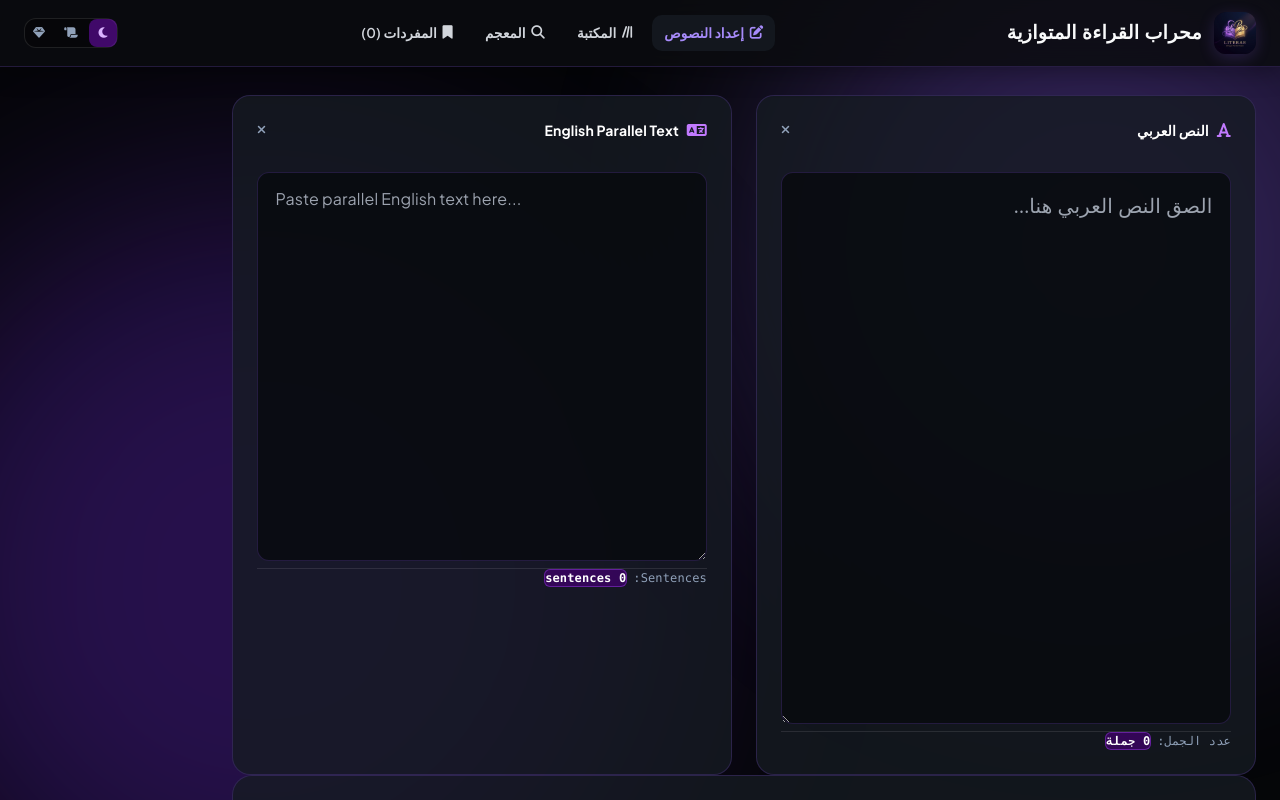
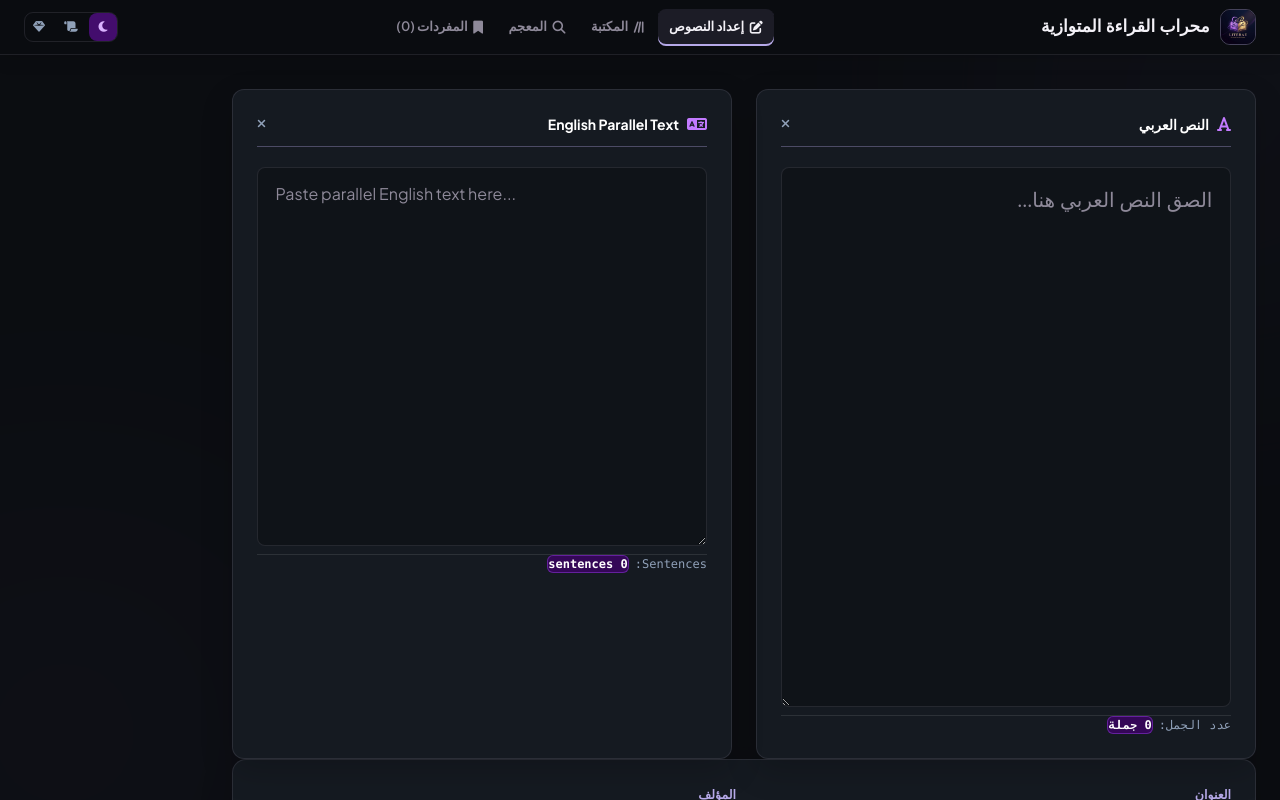
Before and after one commit to ddsddr21-beep/Madeit, a React (Vite) app: page / in a window 1280 px wide. Shown: the top 800 px of the page. Built offline with nearby package versions, Linux system fonts and the light colour scheme; a web font is replaced by a local one.

Commit message:
feat: refine premium reading interface

```diff
--- a/src/index.css
+++ b/src/index.css
@@ -1955,3 +1955,215 @@ body.theme-emerald .vocab-card:hover {
 ::-webkit-scrollbar-track { background: var(--bg-obsidian); }
 ::-webkit-scrollbar-thumb { background: var(--glass-border-violet); border-radius: 4px; }
 ::-webkit-scrollbar-thumb:hover { background: var(--violet-primary); }
+
+
+/* ======================== PREMIUM READING REDESIGN ========================
+   A calm, content-first layer that keeps the existing component contracts intact. */
+:root {
+  --bg-obsidian: #0b0d11;
+  --bg-surface: #12161c;
+  --bg-card: #151a21;
+  --bg-input: #0f1318;
+  --violet-primary: #8b78c7;
+  --violet-light: #b6a9e8;
+  --violet-dark: #66559b;
+  --violet-glow: rgba(139, 120, 199, 0.14);
+  --accent: #b6a9e8;
+  --text-primary: #f3f1f7;
+  --text-secondary: #c3bfcc;
+  --text-muted: #8e8999;
+  --text-accent: #c8bff0;
+  --glass-bg: #151a21;
+  --glass-border: rgba(214, 207, 234, 0.11);
+  --glass-border-violet: rgba(182, 169, 232, 0.34);
+  --glass-shadow: 0 12px 32px rgba(0, 0, 0, 0.18);
+}
+
+body {
+  line-height: 1.65;
+  letter-spacing: 0;
+}
+
+.ambient-background {
+  background: var(--bg-obsidian);
+}
+
+.ambient-orb {
+  opacity: 0.055;
+  filter: blur(150px);
+  animation: none;
+}
+
+.orb-1 { width: 34vw; height: 34vw; top: -16%; right: -12%; }
+.orb-2 { width: 38vw; height: 38vw; bottom: -22%; left: -14%; }
+
+.header {
+  padding: 0.55rem 1.5rem;
+  background: rgba(11, 13, 17, 0.96);
+  border-bottom-color: rgba(214, 207, 234, 0.1);
+  backdrop-filter: blur(12px);
+  box-shadow: 0 4px 18px rgba(0, 0, 0, 0.14);
+}
+
+.header-content { max-width: 1440px; gap: 1.25rem; }
+.header-brand { gap: 0.65rem; }
+.header-brand-logo-img,
+.header-brand-icon { width: 36px; height: 36px; border-radius: 10px; box-shadow: none; }
+.header-brand-title { font-size: 17px; letter-spacing: 0; }
+.header-nav { gap: 0.2rem; }
+.nav-item {
+  color: var(--text-muted);
+  padding: 0.48rem 0.7rem;
+  border-radius: 8px;
+  font-size: 13px;
+}
+.nav-item:hover { color: var(--text-primary); background: rgba(255,255,255,0.045); }
+.nav-item.active {
+  color: var(--text-primary);
+  background: rgba(182, 169, 232, 0.1);
+  box-shadow: inset 0 -2px 0 var(--violet-light);
+}
+.header-actions > div {
+  background: transparent !important;
+  border-color: var(--glass-border) !important;
+  border-radius: 9px !important;
+}
+
+.main-content { max-width: 1440px; padding: 2.1rem 1.5rem 3rem; }
+.section-title { font-size: 24px; letter-spacing: -0.02em; text-shadow: none; }
+.section-subtitle { color: var(--text-muted); line-height: 1.7; }
+
+.btn {
+  min-height: 40px;
+  border-radius: 8px;
+  font-size: 13.5px;
+  box-shadow: none !important;
+}
+.btn-primary,
+.btn-start-action { background: var(--violet-primary); border: 1px solid rgba(255,255,255,0.12); }
+.btn-primary:hover,
+.btn-start-action:hover { background: var(--violet-dark); transform: translateY(-1px); }
+.btn-secondary { background: transparent; border-color: var(--glass-border); }
+.btn-secondary:hover { background: rgba(255,255,255,0.06); border-color: var(--glass-border-violet); }
+.btn-ghost:hover { background: rgba(255,255,255,0.045); }
+
+.library-controls,
+.workspace-card,
+.alignment-editor,
+.alignment-preview {
+  background: var(--glass-bg);
+  border-color: var(--glass-border);
+  box-shadow: var(--glass-shadow);
+  backdrop-filter: none;
+}
+.library-controls { border-radius: 12px; padding: 1rem 1.15rem; }
+.workspace-card { border-radius: 14px; padding: 1.5rem; }
+.alignment-editor,
+.alignment-preview { border-radius: 12px; }
+
+.search-box, .select, .form-input, .form-textarea, .alignment-input {
+  background: var(--bg-input);
+  border-color: var(--glass-border);
+  border-radius: 8px;
+  box-shadow: none;
+}
+.search-box:focus, .select:focus, .form-input:focus, .form-textarea:focus, .alignment-input:focus {
+  border-color: var(--violet-light);
+  box-shadow: 0 0 0 3px rgba(182, 169, 232, 0.1);
+}
+
+.books-grid { gap: 1rem; }
+.book-card {
+  background: var(--bg-card);
+  border-radius: 12px;
+  border-right: 2px solid rgba(182, 169, 232, 0.3);
+  border-color: var(--glass-border);
+  box-shadow: 0 8px 20px rgba(0,0,0,0.14);
+  backdrop-filter: none;
+}
+.book-card:hover { transform: translateY(-2px); border-right-color: var(--violet-light); box-shadow: 0 12px 24px rgba(0,0,0,0.22); }
+.book-cover { border-radius: 9px; box-shadow: none; }
+.book-cover::before { background: linear-gradient(135deg, rgba(139,120,199,0.13), transparent 70%); }
+.book-meta { background: rgba(182,169,232,0.1); color: var(--violet-light); border-radius: 6px; }
+
+/* Reader: the text is the surface, controls stay quiet. */
+.paper-book-page { border-radius: 12px; box-shadow: 0 16px 42px rgba(0,0,0,0.28); }
+.paper-page-header { padding: 0.55rem 1.25rem; backdrop-filter: none; }
+.paper-action-btn { border-radius: 7px; background: transparent; border-color: var(--paper-btn-border); }
+.paper-action-btn:hover { transform: none; background: var(--paper-btn-hover); }
+.paper-reading-canvas { margin-bottom: 56px; }
+.ereader-bottom-toolbar {
+  height: 56px;
+  padding: 0 1rem env(safe-area-inset-bottom, 0);
+  backdrop-filter: none;
+  box-shadow: 0 -5px 18px rgba(0,0,0,0.13);
+}
+.paper-interleaved-spread { max-width: 820px; padding: 2rem 2rem 3rem; }
+.paper-interleaved-row,
+.paper-focus-row { padding: 0.8rem 0.95rem; border-radius: 7px; border-right-width: 2px; }
+.paper-interleaved-row:hover,
+.paper-sentence-row:hover { background: var(--paper-row-hover); }
+.paper-interleaved-row.active-row { background: var(--paper-row-active); }
+.paper-page-column { padding: 1.5rem 1.75rem; }
+.text-ar { line-height: 2.15; }
+.text-en { line-height: 1.85; }
+.word-link { border-bottom-color: rgba(182,169,232,0.5); }
+.word-link.active-word,
+.word-link.active-word.selected-primary { box-shadow: none; }
+
+.smart-lexicon-floating {
+  background: #171c23;
+  border-color: var(--glass-border-violet);
+  border-radius: 14px;
+  box-shadow: 0 18px 42px rgba(0,0,0,0.32);
+  backdrop-filter: none;
+}
+.interleaved-card { border-radius: 10px; box-shadow: none; }
+.interleaved-card:hover, .interleaved-card:active { box-shadow: none; }
+.vocab-card { border-radius: 12px; box-shadow: 0 8px 20px rgba(0,0,0,0.14); backdrop-filter: none; }
+.vocab-card:hover { transform: translateY(-2px); box-shadow: 0 12px 24px rgba(0,0,0,0.18); }
+
+.mobile-bottom-nav {
+  background: rgba(15, 18, 23, 0.98);
+  border-top-color: var(--glass-border);
+  backdrop-filter: none;
+  box-shadow: 0 -4px 16px rgba(0,0,0,0.18);
+}
+.mobile-nav-btn { min-width: 58px; padding: 0.45rem 0.35rem; border-radius: 8px; }
+.mobile-nav-btn.active { color: var(--text-primary); background: rgba(182,169,232,0.1); }
+.mobile-nav-btn.active i { color: var(--violet-light); transform: none; }
+
+@media (prefers-reduced-motion: reduce) {
+  *, *::before, *::after { animation-duration: 0.001ms !important; transition-duration: 0.001ms !important; }
+}
+
+@media (max-width: 768px) {
+  .header { padding: 0.5rem 0.85rem; }
+  .header-brand-title { font-size: 15px; }
+  .main-content { padding: 1.25rem 0.85rem 6.2rem; }
+  .section-title { font-size: 22px; }
+  .workspace-card { padding: 1rem; }
+  .alignment-editor, .alignment-preview { padding: 1rem; }
+  .paper-page-header { padding: 0.5rem 0.7rem; }
+  .paper-book-identity { max-width: 38%; }
+  .paper-interleaved-spread, .paper-focus-spread { padding: 1rem 0.8rem 2rem; }
+  .paper-page-column { padding: 1rem 0.9rem !important; max-height: 46vh; }
+  .paper-reading-canvas { margin-bottom: 54px; }
+  .ereader-bottom-toolbar { height: 54px; padding-left: 0.65rem; padding-right: 0.65rem; gap: 0.45rem; }
+  .ereader-progress-slider { max-width: 120px; gap: 0.35rem; }
+  .theme-dot-btn { width: 23px; height: 23px; }
+  .font-size-btn { min-width: 29px; padding: 0.2rem 0.45rem; }
+  .paper-action-btn { min-height: 31px; }
+}
+
+@media (max-width: 480px) {
+  .header-brand-logo-img { width: 32px; height: 32px; }
+  .header-brand-title { font-size: 14px; }
+  .main-content { padding-inline: 0.7rem; }
+  .paper-search-input { width: 88px; }
+  .paper-search-input:focus { width: 112px; }
+  .paper-book-identity { display: none; }
+  .paper-controls { margin-right: auto; }
+  .paper-page-column { max-height: 43vh; }
+  .ereader-progress-slider { display: none; }
+}
```
